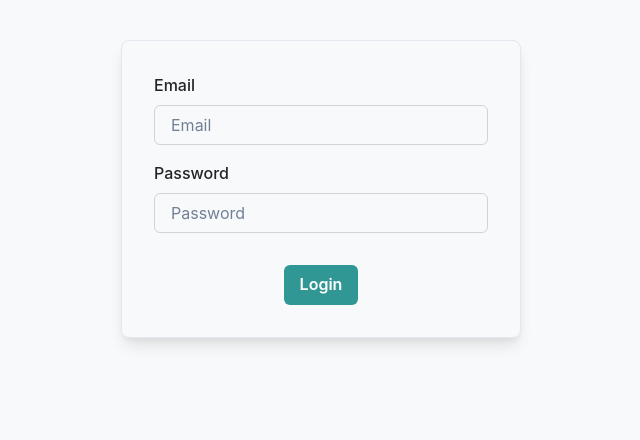
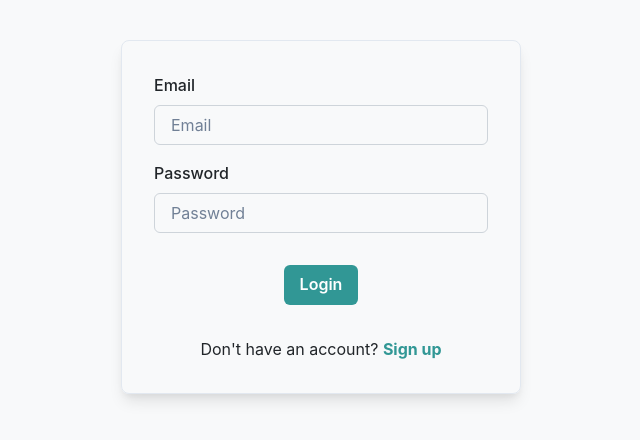
Before and after one commit to hgo19/your-teacher, a React (Vite) app in the folder frontend/: page /login in a window 1280 px wide. Shown: the top 440 px of the page, without its empty margins (319-959 px from the left). Built offline with nearby package versions, Linux system fonts and the light colour scheme; no server answers.

Commit message:
feat: create buttons to redirect between signup and login page

```diff
--- a/frontend/src/pages/login/Login.tsx
+++ b/frontend/src/pages/login/Login.tsx
@@ -8,6 +8,8 @@ import {
   FormLabel,
   Input,
   VStack,
+  Text,
+  Link,
 } from "@chakra-ui/react";
 import { useNavigate } from "react-router-dom";
 import { useAuth } from "../../@global/context/auth-context";
@@ -96,6 +98,17 @@ const Login: React.FC = () => {
           >
             Login
           </Button>
+
+          <Text mt="4" textAlign="center">
+            {`Don't have an account?`}{" "}
+            <Link
+              color="teal.500"
+              onClick={() => navigate("/signup")}
+              fontWeight="bold"
+            >
+              Sign up
+            </Link>
+          </Text>
         </VStack>
       </form>
     </Box>
--- a/frontend/src/pages/signup/SignUp.tsx
+++ b/frontend/src/pages/signup/SignUp.tsx
@@ -8,6 +8,8 @@ import {
   FormLabel,
   Input,
   VStack,
+  Text,
+  Link,
 } from "@chakra-ui/react";
 import api from "../../@global/api/api";
 import axios from "axios";
@@ -147,6 +149,17 @@ const Register: React.FC = () => {
           >
             Register
           </Button>
+
+          <Text mt="4" textAlign="center">
+            Already have an account?{" "}
+            <Link
+              color="teal.500"
+              onClick={() => navigate("/login")}
+              fontWeight="bold"
+            >
+              Login
+            </Link>
+          </Text>
         </VStack>
       </form>
     </Box>
```
